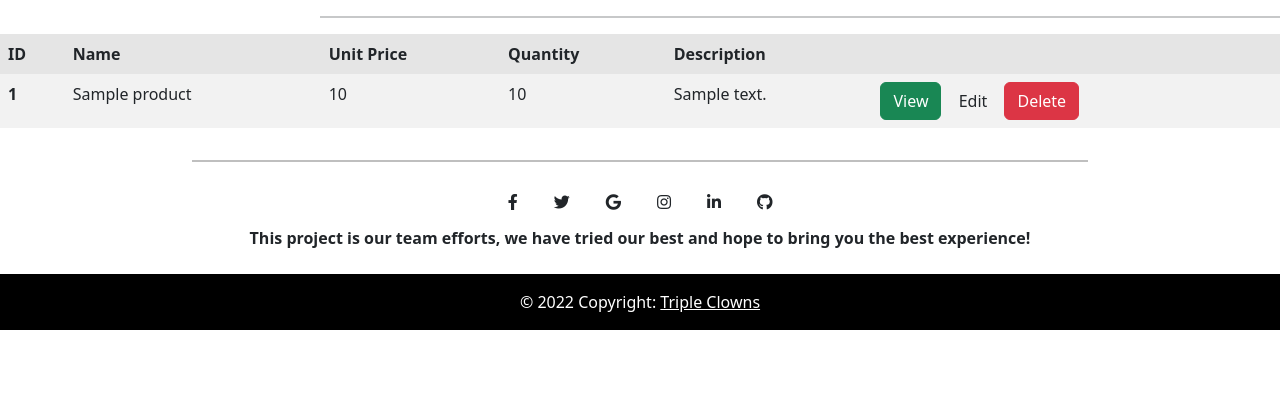
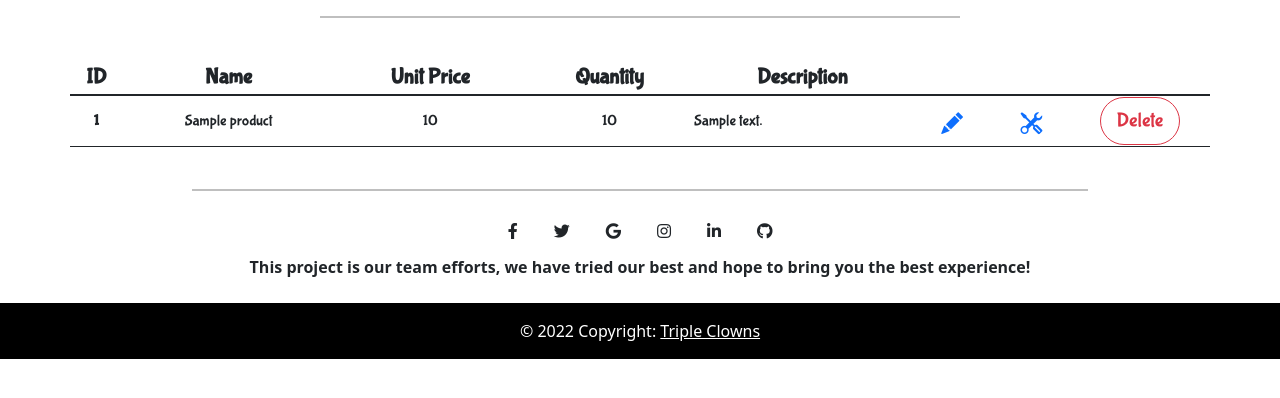
Before and after one commit to dinhgiabao2011/ProjectWeb, a Symfony app: template templates/product/index.html.twig in a window 1280 px wide; the page is wider, and only the part inside the window is pictured. Shown: the part 84-482 px from the top of that part. Run offline with Twig, Linux system fonts and the light colour scheme; the template is opened without the code that fills it: most values are stand-ins (such as "Sample title", 1, 10 or a date in 2020); some libraries are stand-ins or nearby versions.

Commit message:
interface_update

```diff
--- a/assets/styles/app.css
+++ b/assets/styles/app.css
@@ -7,7 +7,7 @@ hr {
     justify-content: center;
     border-bottom: 1px solid hsla(0, 0%, 50%, 0.75);
     width: 50%;
-  }
+}
 
 a {
     font-family: 'Bubblegum Sans', cursive;
--- a/package.json
+++ b/package.json
@@ -14,5 +14,8 @@
         "dev": "encore dev",
         "watch": "encore dev --watch",
         "build": "encore production --progress"
+    },
+    "dependencies": {
+        "bootstrap-icons": "^1.8.3"
     }
 }
--- a/templates/base.html.twig
+++ b/templates/base.html.twig
@@ -130,7 +130,7 @@
 			</form>
 		</nav>
 
-		<hr style="position:relative; left:25%; border-width:2px;">
+		<hr style=" width:50%; position:relative; left:25%; border-top: 2px solid; color:#000000 ">
 		<!-- navbar -->
 		<!-- Carousel -->
 			<div class="" style=""> <div class="carousel" style="padding-top: 1.5%; padding-bottom: 3%; ">
--- a/templates/base2.html.twig
+++ b/templates/base2.html.twig
@@ -133,7 +133,7 @@
 		</nav>
 
 		<hr
-		style="position:relative; left:25%; border-width:2px;">
+		style=" width:50%; position:relative; left:25%; border-top: 2px solid; color:#000000 ">
 		<!-- navbar -->
 		<div class="">
 			<div class="row">
--- a/templates/manufacturer/create.html.twig
+++ b/templates/manufacturer/create.html.twig
@@ -68,9 +68,9 @@
 
 					<div class="d-flex justify-content-around">
 
-						<a href="{{ path('app_home') }}" class="btn btn-outline-light btn-md" data-bs-toggle="tooltip" data-bs-placement="right" title="Back" style=" float: left; border: solid 2px white; margin-top: 2%; margin-bottom: 6%;  font-size:2vw; font-family: 'Bubblegum Sans', cursive;" name="back" value="Back">
+						<a href="{{ path('app_home') }}" class="btn btn-outline-light btn-md" data-bs-toggle="tooltip" data-bs-placement="right" title="Back" style=" float: left; border: solid 2px white; margin-top: 2%; margin-bottom: 6%;  font-size:1.5vw; font-family: 'Bubblegum Sans', cursive;" name="back" value="Back">
 							Go Back</a>
-						<input class="btn btn-outline-light btn-md" data-bs-toggle="tooltip" data-bs-placement="right" title="Click To Add" style=" float: right;  margin-top: 2%; margin-bottom: 6%; border: solid 2px white; font-size:2vw; font-family: 'Bubblegum Sans', cursive;" type="submit" name="create_manufacturer" value="Create"></input>
+						<input class="btn btn-outline-light btn-md" data-bs-toggle="tooltip" data-bs-placement="right" title="Click To Add" style=" float: right;  margin-top: 2%; margin-bottom: 6%; border: solid 2px white; font-size:1.5vw; font-family: 'Bubblegum Sans', cursive;" type="submit" name="create_manufacturer" value="Create"></input>
 				</div>
 
 			</div>
--- a/templates/product/index.html.twig
+++ b/templates/product/index.html.twig
@@ -3,33 +3,40 @@
 {% block body %}
 
 
-    <div class="bs-example" data-example-id="striped-table">
+	<div class="bs-example" data-example-id="striped-table " style="margin-bottom:2%;margin-top:2%;">
 
-        <table class=" table table-striped  table-borderless table-hover table-responsive ">
+		<table class="  table-default table-hover table-responsive table-striped container" style="font-family: 'Bubblegum Sans', cursive; font-size:1.2vw;">
 			<thead>
-            <tr class="table-active">
-                <th>ID</th>
-                <th>Name</th>
-                <th>Unit Price</th>
-                <th>Quantity</th>
-                <th>Description</th>
-                <th></th>
+				<tr class="table-active border-bottom border-dark border-2" style="font-size:1.7vw;">
+					<th style="text-align:center;">ID</th>
+					<th style="text-align:center;">Name</th>
+					<th style="text-align:center;">Unit Price</th>
+					<th style="text-align:center;">Quantity</th>
+					<th style="text-align:center;">Description</th>
+					<th style="text-align:center;"></th>
 				</tr>
 			</thead>
 			<tbody>
 				{% for product in products %}
-                <tr>
-                    <th scope="row">{{ product.id }}</th>
-                    <td>{{ product.name }}</td>
-                    <td>{{ product.unitPrice }}</td>
-                    <td>{{ product.quantity }}</td>
+					<tr class="table-hover border-bottom border-dark ">
+						<th style="text-align:center;">{{ product.id }}</th>
+						<td style="text-align:center;">{{ product.name }}</td>
+						<td style="text-align:center;">{{ product.unitPrice }}</td>
+						<td style="text-align:center;">{{ product.quantity }}</td>
 						<td>{{ product.description }}</td>
 
 						<td>
+							<div class="d-flex justify-content-around">
+								<a data-bs-toggle="tooltip" data-bs-placement="right" href="{{ path('product_details', {'id': product.id}) }}" style="padding-top:4%; font-size:1.7vw;" onmouseover="this.style.color='#008000'" onmouseout="this.style.color='#000'">
+									<i class="bi bi-pencil-fill"></i>
+								</a>
 
-                        <a href="{{ path('product_details', {'id': product.id}) }}" class='btn btn-success'>View</a>
-                        <a href="{{ path('product_edit', {'id': product.id}) }}" class='btn btn-default'>Edit</a>
-                        <a href="{{ path('product_delete', {'id': product.id}) }}" class='btn btn-danger'>Delete</a>
+								<a data-bs-toggle="tooltip" data-bs-placement="right" href="{{ path('product_edit', {'id': product.id}) }}" style="padding-top:4%; font-size:1.7vw;" onmouseover="this.style.color='#FFD700'" onmouseout="this.style.color='#000'">
+									<i class="bi bi-tools"></i>
+								</a>
+
+								<a class="btn btn-outline-danger btn-lg  rounded-pill" data-bs-toggle="tooltip" data-bs-placement="right" href="{{ path('product_delete', {'id': product.id}) }}">Delete</a>
+							</div>
 						</td>
 					</tr>
 				{% endfor %}
```
Also changed, not shown: package-lock.json, 1 other file. Lines whose indentation alone changed are shown as unchanged.
